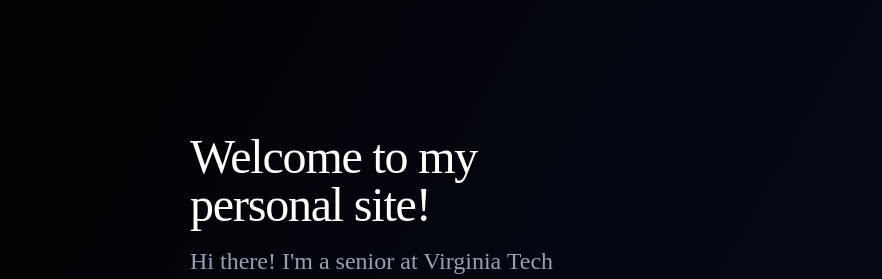
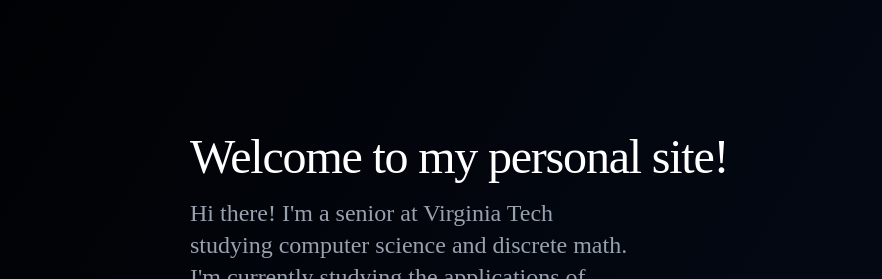
Before and after one commit to ajlevy246/LevySite, a Next.js app: page / in a window 1280 px wide. Shown: the part 800-1079 px from the top of the page, without its empty margins (226-1108 px from the left). Built offline with nearby package versions, Linux system fonts and the light colour scheme.

Commit message:
animation fix

```diff
--- a/src/blocks/Sections/About.tsx
+++ b/src/blocks/Sections/About.tsx
@@ -6,7 +6,7 @@ export default function About() {
     <section id="about" className="flex flex-col pt-[25%] md:pt-[8%] sm:flex-row justify-center space-x-[15%]">
       <div className="pt-[5%] max-w-md">
         <TextType
-          className="text-5xl text-gray-300 mb-4 min-h-[75px] sm:min-h-auto"
+          className="text-5xl text-gray-300 mb-4 min-h-[75px] sm:min-h-auto sm:whitespace-nowrap"
           text={["Welcome to my personal site!"]}
           typingSpeed={75}
           deletingSpeed={0}
```
